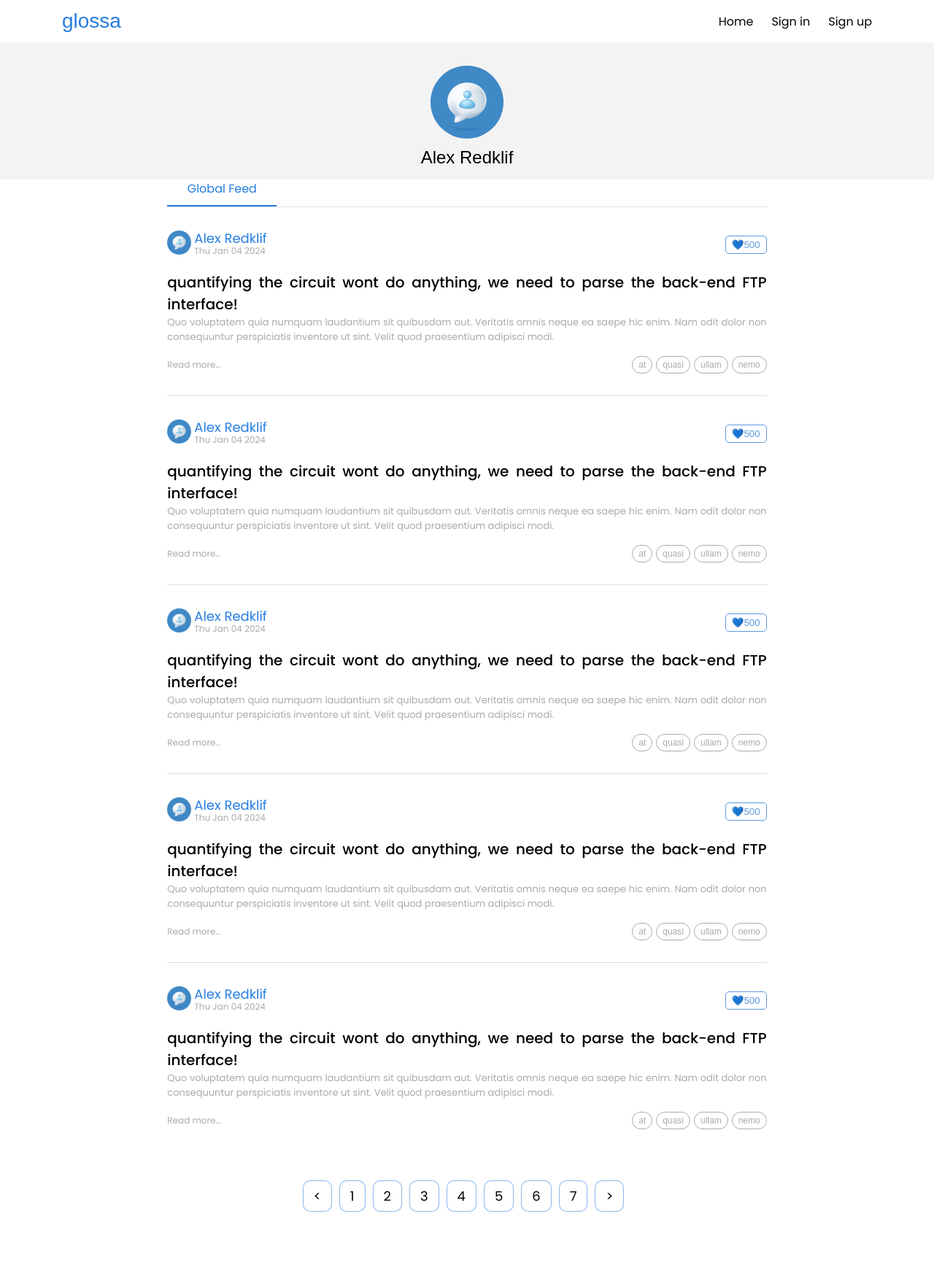
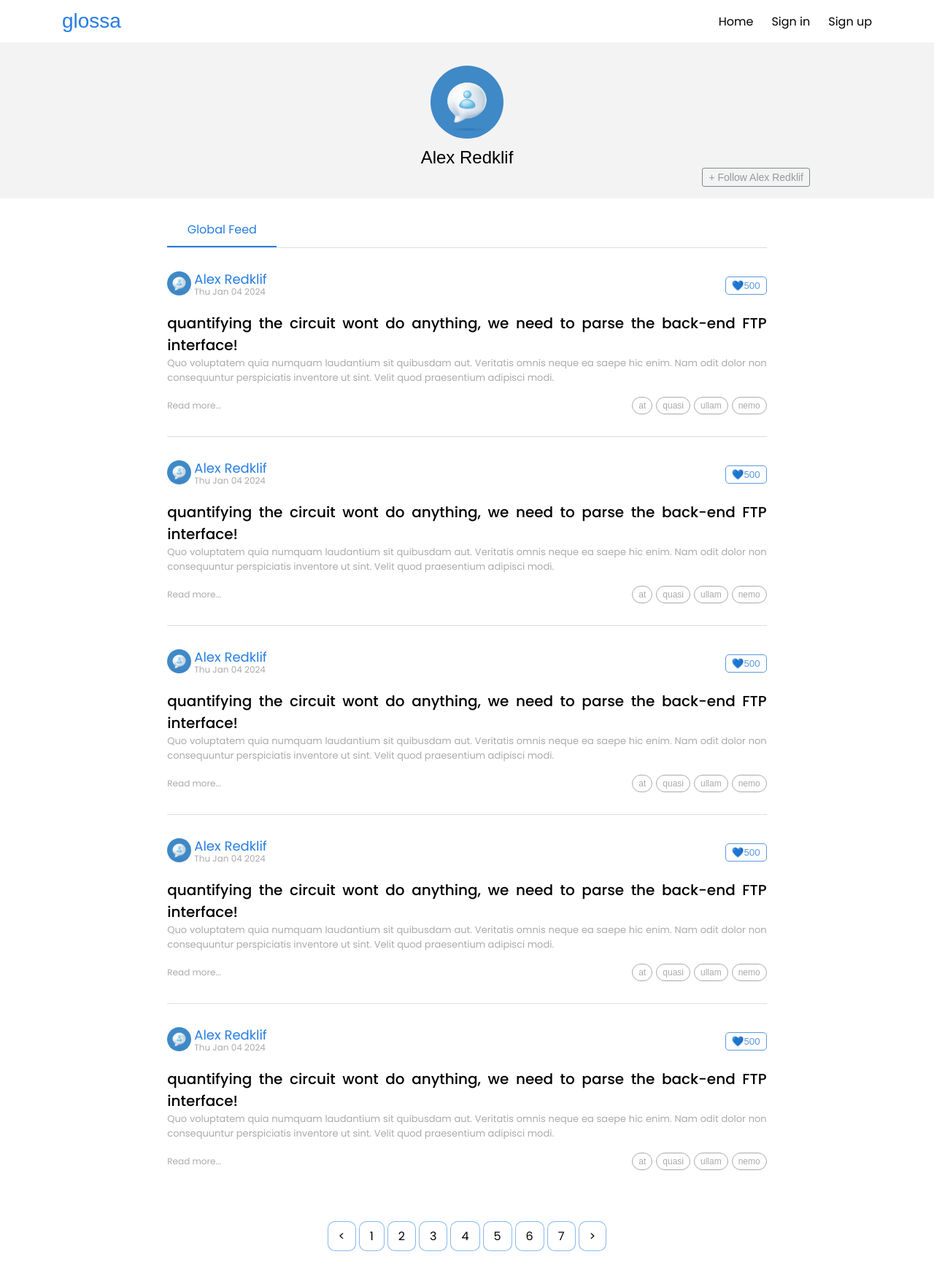
Before and after one commit to AnastasiiaDedela/blogs-project, a React (Vite) app: page /user in a window 1280 px wide. Shown: the whole page at 73% size. Before the commit the page ends 1661 px from the top, so only its background shows below. Built offline with nearby package versions, Linux system fonts and the light colour scheme; a web font is replaced by a local one.

Commit message:
feat: completed UserPage markup and styles

```diff
--- a/src/components/Pagination/pagination.module.scss
+++ b/src/components/Pagination/pagination.module.scss
@@ -7,14 +7,14 @@
     align-items: center;
     justify-content: center;
     font-family: "Poppins", sans-serif;
+    column-gap: 4px;
 
     li {
       display: inline-block;
       padding: 7px 14px;
       background-color: $light;
-      font-size: 18px;
+      font-size: 16px;
       border-radius: 10px;
-      margin-right: 10px;
       border: 1px solid #267de18a;
       cursor: pointer;
 
--- a/src/pages/UserPage/UresPage.module.scss
+++ b/src/pages/UserPage/UresPage.module.scss
@@ -2,6 +2,11 @@
     display: flex;
     flex-direction: column;
     margin: auto;
+}
+
+.userContainer {
+    background-color: $light-gray;
+    padding: 32px 0 16px;
 }
 
 .user {
@@ -9,10 +14,25 @@
     flex-direction: column;
     align-items: center;
     justify-content: center;
-row-gap: 10px;
-background-color: $light-gray;
-padding: 32px 0 16px;
-row-gap: 8px;
+    row-gap: 10px;
+    row-gap: 8px;
+}
+
+.followButton {
+    background-color: $light-gray;
+    display: flex;
+    justify-content: flex-end;
+    max-width: 1110px;
+
+    button {
+        background-color: transparent;
+        border: none;
+        border-radius: 3px;
+        border: 1px solid $dark-gray;
+        padding: 4px 8px;
+        color: #999;
+        font-size: 14px;
+    }
 }
 
 .blogsContainer {
@@ -21,6 +41,7 @@ row-gap: 8px;
     display: flex;
     align-items: center;
     justify-content: center;
+    padding: 30px 0;
 }
 
 .userAvatar {
--- a/src/pages/UserPage/index.tsx
+++ b/src/pages/UserPage/index.tsx
@@ -4,11 +4,16 @@ import styles from './UresPage.module.scss';
 export default function UserPage() {
   return (
     <div className={styles.container}>
-      <div className={styles.user}>
-        <div className={styles.userAvatar}>
-          <img src="/avatar.png" alt="avatar" />
+      <div className={styles.userContainer}>
+        <div className={styles.user}>
+          <div className={styles.userAvatar}>
+            <img src="/avatar.png" alt="avatar" />
+          </div>
+          <h2 className={styles.userName}>Alex Redklif</h2>
         </div>
-        <h2 className={styles.userName}>Alex Redklif</h2>
+        <div className={styles.followButton}>
+          <button>+ Follow Alex Redklif</button>
+        </div>
       </div>
       <div className={styles.blogsContainer}>
         <BlogList />
```
